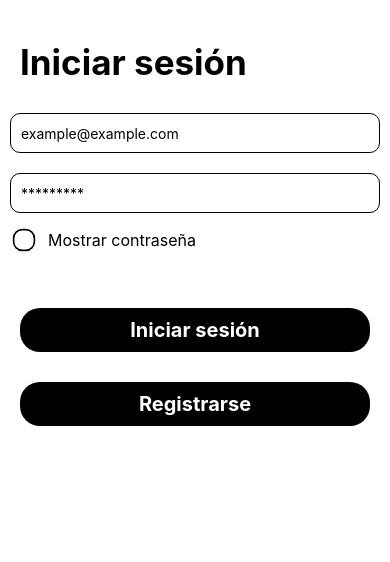
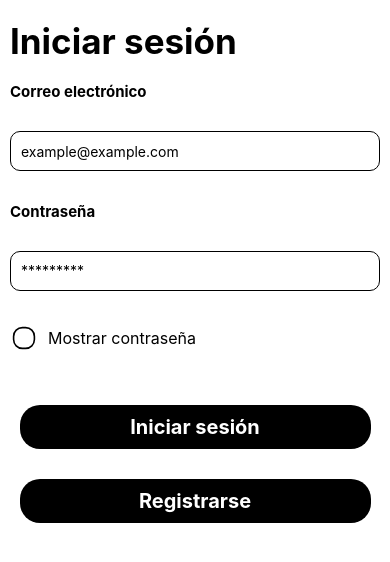
Before and after one commit to sergioaguilar13y19/Weather-App, a React Native app: screen /Login in a window 390 px wide. Shown: the top 562 px of the page. Built offline with nearby package versions, Linux system fonts and the light colour scheme.

Commit message:
Fix styling issues and add input fields to register screen

```diff
--- a/App.tsx
+++ b/App.tsx
@@ -1,13 +1,13 @@
 import { NavigationContainer } from "@react-navigation/native";
 import { StatusBar } from "expo-status-bar";
 
-import { colorScheme } from "./src/constants/colors";
+import { statusBarStyle } from "./src/constants/colors";
 import { Root } from "./src/navigation";
 
 export default function App() {
   return (
     <NavigationContainer>
-      <StatusBar style={colorScheme} />
+      <StatusBar style={statusBarStyle} />
       <Root />
     </NavigationContainer>
   );
--- a/src/components/input/index.tsx
+++ b/src/components/input/index.tsx
@@ -1,12 +1,10 @@
 import React from "react";
-import {
-  TextInput,
-  TextInputProps,
-  KeyboardAvoidingView,
-  Platform,
-} from "react-native";
+import { Text, TextInput, TextInputProps } from "react-native";
 
 import { styles } from "./style";
+type customProps = { name: string };
+type Props = TextInputProps & customProps;
+
 const Input = ({
   placeholder,
   onChangeText,
@@ -14,10 +12,11 @@ const Input = ({
   secureTextEntry,
   keyboardType,
   autoComplete,
-}: TextInputProps) => {
+  name,
+}: Props) => {
   return (
-    <KeyboardAvoidingView
-      behavior={Platform.OS === "ios" ? "padding" : "height"}>
+    <>
+      <Text style={styles.text}>{name}</Text>
       <TextInput
         value={value}
         onChangeText={onChangeText}
@@ -27,7 +26,7 @@ const Input = ({
         keyboardType={keyboardType}
         autoComplete={autoComplete}
       />
-    </KeyboardAvoidingView>
+    </>
   );
 };
 
--- a/src/components/input/style.js
+++ b/src/components/input/style.js
@@ -1,4 +1,5 @@
 import { StyleSheet } from "react-native";
+
 import { colors } from "../../constants/colors";
 export const styles = StyleSheet.create({
   input: {
@@ -10,5 +11,10 @@ export const styles = StyleSheet.create({
     color: colors.secondary,
     marginVertical: 10,
     //width: '90%',
-    }
+  },
+  text: {
+    color: colors.secondary,
+    fontSize: 15,
+    fontWeight: "bold",
+  },
 });
--- a/src/constants/colors.ts
+++ b/src/constants/colors.ts
@@ -1,7 +1,8 @@
 import { Appearance } from "react-native";
 
 export const colorScheme = Appearance.getColorScheme() || "light";
-const isDarkMode = colorScheme === "dark";
+const isDarkMode = colorScheme === "dark"
+export const statusBarStyle = isDarkMode ? "light" : "dark";
 console.log(colorScheme);
 
 export const colors = {
--- a/src/constants/index.ts
+++ b/src/constants/index.ts
@@ -9,6 +9,10 @@ export const words = {
         placeHolder: {
           email: "example@example.com",
           password: "*********",
+        },
+        inputName: {
+          email: "Correo electrónico",
+          password: "Contraseña",
         },
         btn: {
           login: "Iniciar sesión",
@@ -27,14 +31,14 @@ export const words = {
       },
     },
     warns: {
-      empty: "rellene todos los campos",
+      empty: "Rellene todos los campos",
       email: "El email no es valido",
-      password: `la contraseña no es valida`,
+      password: `La contraseña no es valida`,
     },
   },
 };
 
 export const alerts = {
   empty: (message: string) =>
-    Alert.alert("Error", message, [{ text: "Aceptar", style: "cancel" }]),
+    Alert.alert("Error", message, [{ text: "Aceptar" }]),
 };
--- a/src/navigation/auth/index.tsx
+++ b/src/navigation/auth/index.tsx
@@ -1,18 +1,20 @@
 import { createNativeStackNavigator } from "@react-navigation/native-stack";
 import React from "react";
+import { Platform } from "react-native";
 
 import { AuthStackParamList } from "./types";
 import { words } from "../../constants";
+import { colors } from "../../constants/colors";
 import { Login, Register } from "../../screens";
-import { colors } from "../../constants/colors";
 
 const Stack = createNativeStackNavigator<AuthStackParamList>();
 const { title } = words.es.auth.login;
-
+const isIos = Platform.OS === "ios";
 const configRegister = {
-  headerTransparent: true,
+  headerTransparent: isIos,
   headerBackTitle: title,
   title: "",
+  headerTintColor: colors.secondary,
 };
 
 export const AuthStack = () => {
@@ -26,12 +28,7 @@ export const AuthStack = () => {
       <Stack.Screen
         name="Register"
         component={Register}
-        options={{
-          headerTransparent: true,
-          headerBackTitle: title,
-          title: "",
-          headerTintColor: colors.secondary,
-        }}
+        options={configRegister}
       />
     </Stack.Navigator>
   );
--- a/src/screens/auth/login/index.tsx
+++ b/src/screens/auth/login/index.tsx
@@ -1,18 +1,15 @@
 import React from "react";
-import {
-  Alert,
-  SafeAreaView,
-  Text,
-  TouchableOpacity,
-  View,
-} from "react-native";
+import { Text, TouchableOpacity, View } from "react-native";
+import { SafeAreaView } from "react-native-safe-area-context";
 
 import { styles } from "./style";
+import { isValidEmail, isValidPassword } from "..";
 import { Checkbox, Input } from "../../../components";
 import { words, alerts } from "../../../constants";
 import { PropsAuthStack } from "../../../navigation/auth/types";
 
-const { title, placeHolder, actionShowPassword, btn } = words.es.auth.login;
+const { title, placeHolder, actionShowPassword, btn, inputName } =
+  words.es.auth.login;
 const { warns } = words.es;
 
 const isEmpty = (value: string) => !value.trim().length;
@@ -25,14 +22,13 @@ const Login = ({ navigation }: PropsAuthStack) => {
   const seePassword = () => setShowPassword((prev) => !prev);
 
   const handleLogin = () => {
-    if (isEmpty(email)) {
-      alerts.empty(warns.email);
+    if (isEmpty(email) && isEmpty(password)) {
+      alerts.empty(warns.empty);
       return;
     }
     console.log("login");
   };
   const handleRegister = () => {
-    console.log("register");
     navigation.navigate("Register");
   };
 
@@ -46,6 +42,7 @@ const Login = ({ navigation }: PropsAuthStack) => {
           placeholder={placeHolder.email}
           keyboardType="email-address"
           autoComplete="off"
+          name={inputName.email}
         />
         <Input
           value={password}
@@ -53,6 +50,7 @@ const Login = ({ navigation }: PropsAuthStack) => {
           placeholder={placeHolder.password}
           secureTextEntry={!showPassword}
           autoComplete="off"
+          name={inputName.password}
         />
         <Checkbox
           checked={showPassword}
@@ -60,12 +58,16 @@ const Login = ({ navigation }: PropsAuthStack) => {
           text={actionShowPassword}
         />
       </View>
-      <TouchableOpacity style={styles.buttonContainer} onPress={handleLogin}>
-        <Text style={styles.buttonText}>{btn.login}</Text>
-      </TouchableOpacity>
-      <TouchableOpacity style={styles.buttonContainer} onPress={handleRegister}>
-        <Text style={styles.buttonText}>{btn.register}</Text>
-      </TouchableOpacity>
+      <View style={styles.bodyContainer}>
+        <TouchableOpacity style={styles.buttonContainer} onPress={handleLogin}>
+          <Text style={styles.buttonText}>{btn.login}</Text>
+        </TouchableOpacity>
+        <TouchableOpacity
+          style={styles.buttonContainer}
+          onPress={handleRegister}>
+          <Text style={styles.buttonText}>{btn.register}</Text>
+        </TouchableOpacity>
+      </View>
     </SafeAreaView>
   );
 };
--- a/src/screens/auth/login/style.js
+++ b/src/screens/auth/login/style.js
@@ -1,34 +1,38 @@
-import { StyleSheet } from 'react-native';
-import { colors} from '../../../constants/colors'
+import { StyleSheet } from "react-native";
+
+import { colors } from "../../../constants/colors";
+
 export const styles = StyleSheet.create({
   container: {
     flex: 1,
     backgroundColor: colors.primary,
+    justifyContent: "center",
   },
-    formContainer:{
+  formContainer: {
+    flex: 0.8,
     marginHorizontal: 10,
-        flex: .4,
-        justifyContent: 'center',
+    justifyContent: "space-evenly",
+  },
+  bodyContainer: {
+    flex: 1,
+    width: "90%",
+    alignSelf: "center",
   },
   headerTitle: {
     fontSize: 35,
-        fontWeight: 'bold',
+    fontWeight: "bold",
     color: colors.secondary,
-        marginTop: 20,
-        marginBottom: 20,
-        marginLeft: 10,
   },
-    buttonContainer:{
+  buttonContainer: {
     backgroundColor: colors.secondary,
-        alignItems: 'center',
+    alignItems: "center",
     padding: 10,
     marginTop: 30,
     borderRadius: 20,
-        marginHorizontal: 20,
   },
-    buttonText:{
+  buttonText: {
     color: colors.primary,
     fontSize: 20,
-        fontWeight: 'bold',
-    }
+    fontWeight: "bold",
+  },
 });
--- a/src/screens/auth/register/index.tsx
+++ b/src/screens/auth/register/index.tsx
@@ -1,5 +1,6 @@
 import React from "react";
-import { SafeAreaView, Text } from "react-native";
+import { Text, TextInput } from "react-native";
+import { SafeAreaView } from "react-native-safe-area-context";
 
 import { styles } from "./style";
 
@@ -7,6 +8,9 @@ const Register = () => {
   return (
     <SafeAreaView style={styles.container}>
       <Text>Register</Text>
+      <TextInput style={{ borderWidth: 1, height: 40, marginTop: 40 }} />
+      <TextInput style={{ borderWidth: 1, height: 40, marginTop: 40 }} />
+      <TextInput style={{ borderWidth: 1, height: 40, marginTop: 40 }} />
     </SafeAreaView>
   );
 };
--- a/src/screens/auth/register/style.js
+++ b/src/screens/auth/register/style.js
@@ -5,5 +5,6 @@ export const styles = StyleSheet.create({
   container: {
     flex: 1,
     backgroundColor: colors.primary,
+
   },
 });
```
Also changed, not shown: src/screens/auth/index.ts (added, +11 -0 lines). Lines whose indentation alone changed are shown as unchanged.
